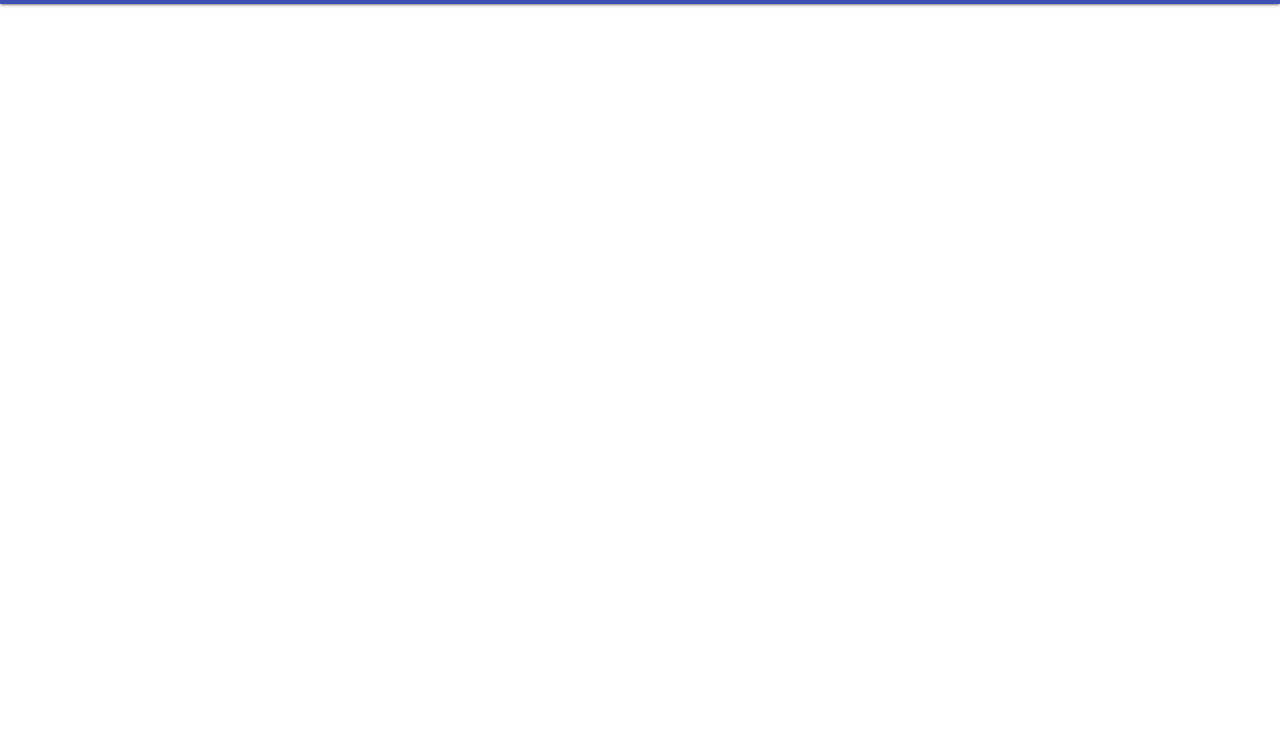
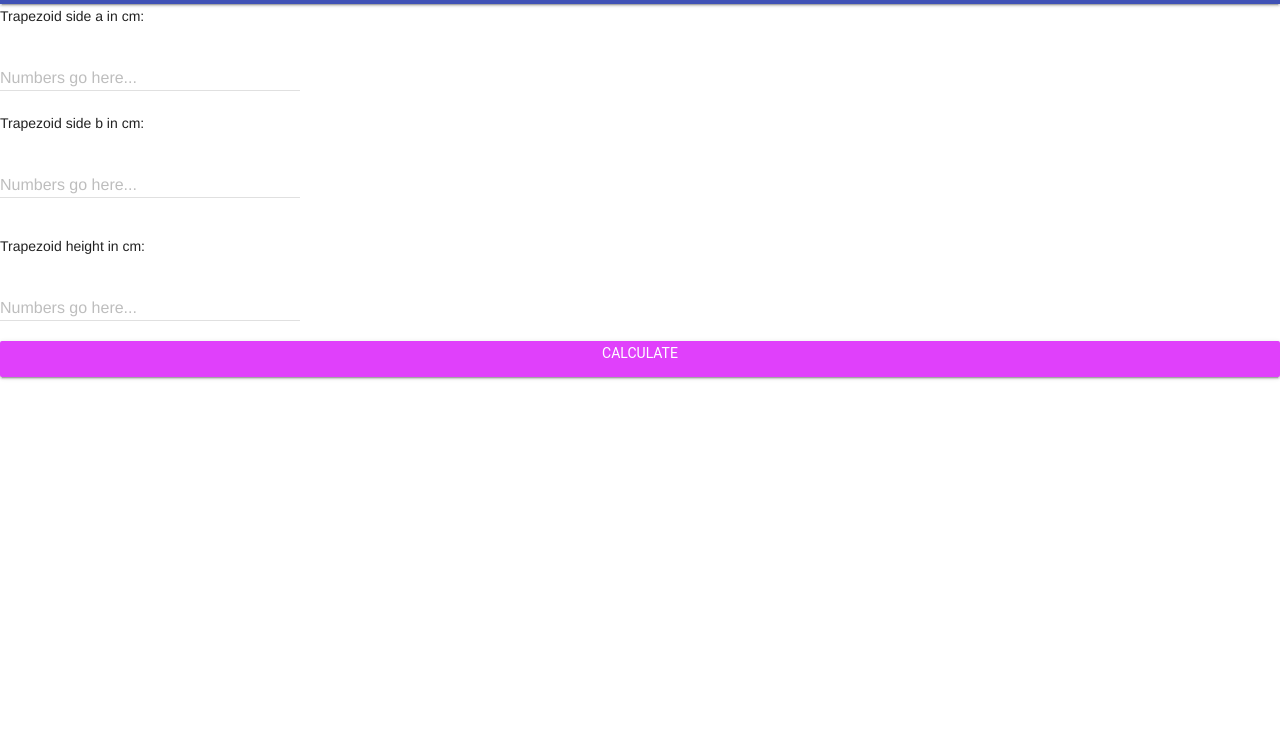
Before and after one commit to KestrelBryce/Unit3-01-HTML-AreaTrapezoid, a plain HTML site: page index.html in a window 1280 px wide. Shown: the part 60-800 px from the top of the page. Drawn offline with nearby package versions, Linux system fonts and the light colour scheme.

Commit message:
There's no way I'm getting above a 2 on this

```diff
--- a/index.html
+++ b/index.html
@@ -8,9 +8,9 @@
     <meta name="viewport" content="width=device-width, initial-scale=1.0" />
 
     <!-- favicon -->
-    <link rel="MONEY_HEART_FAVICON" sizes="180x180" href="./fav_index/MONEY_HEART_FAVICON.jpg" />
-    <link rel="icon" type="image/jpg" sizes="32x32" href="./fav_index/MONEY_HEART_FAVICON.jpg" />
-    <link rel="icon" type="image/jpg" sizes="16x16" href="./fav_index/MONEY_HEART_FAVICON.jpg" />
+    <link rel="Trapezoid_favicon" sizes="180x180" href="./fav_index/Trapezoid_favicon.png" />
+    <link rel="icon" type="image/png" sizes="32x32" href="./fav_index/Trapezoid_favicon.png" />
+    <link rel="icon" type="image/png" sizes="16x16" href="./fav_index/Trapezoid_favicon.png" />
     <link rel="manifest" href="./fav_index/site.webmanifest" />
     <link rel="stylesheet" href="https://fonts.googleapis.com/icon?family=Material+Icons" />
     <link rel="stylesheet" href="https://code.getmdl.io/1.3.0/material.indigo-purple.min.css" />
@@ -18,7 +18,7 @@
   </head>
 
   <!-- page title -->
-    <title>Trapezoid exchange calculator</title>
+    <title>Trapezoid area calculator</title>
   </head>
   <body>
     <script defer src="https://code.getmdl.io/1.3.0/material.min.js"></script>
@@ -26,8 +26,64 @@
     <div class="mdl-layout mdl-js-layout mdl-layout--fixed-header">
       <header class="mdl-layout__header">
         <div class="mdl-layout__header-row">
-          <span class="mdl-layout-title">Canadian money exchange calculator</span>
+          <span class="mdl-layout-title">Trapezoid area calculator</span>
         </div>
       </header>
 
+      <!-- User input -->
+      <!-- Side a textbox -->
+      <p>Trapezoid side a in cm:</p>
+          <div class="mdl-textfield mdl-js-textfield">
+            <input
+              class="mdl-textfield__input"
+              type="text"
+              pattern="-?[0-9]*(\.[0-9]+)?"
+              id="Side-a-here"
+            />
+            <label class="mdl-textfield__label" for="Side-a-here">Numbers go here... </label>
+            <span class="mdl-textfield__error">Input is not a number!</span>
+          </div>
+
+
+        <!-- Side b textbox -->
+        <p>Trapezoid side b in cm:</p>
+          <div class="mdl-textfield mdl-js-textfield">
+            <input
+              class="mdl-textfield__input"
+              type="text"
+              pattern="-?[0-9]*(\.[0-9]+)?"
+              id="Side-b-here"
+            />
+            <label class="mdl-textfield__label" for="Side-b-here">Numbers go here... </label>
+            <span class="mdl-textfield__error">Input is not a number!</span>
+          </div>
+
+
+          <!-- Height textbox -->
+        </p>
+              <p>Trapezoid height in cm:</p>
+          <div class="mdl-textfield mdl-js-textfield">
+            <input
+              class="mdl-textfield__input"
+              type="text"
+              pattern="-?[0-9]*(\.[0-9]+)?"
+              id="Height-here"
+            />
+            <label class="mdl-textfield__label" for="Height-here">Numbers go here... </label>
+            <span class="mdl-textfield__error">Input is not a number!</span>
+          </div>
+
+        <!-- area calculate button -->
+        <button class="mdl-button mdl-js-button mdl-button--raised mdl-js-ripple-effect mdl-button--accent" onclick="javascript:Calculate_area()">
+          <p>Calculate</p>
+        </button>
+        <br />
+        <p>
+          <div id="Trapezoid_area">
+
+          </div>
+        </p>
+      </main>
+    </div>
+  </body>
 </html>
--- a/js/script.js
+++ b/js/script.js
@@ -0,0 +1,19 @@
+  /* This function calculates the area of a trapezoid.
+*/
+
+function Calculate_area() {
+  // input
+  let Side_a = document.getElementById('Side-a-here').value;
+  let Side_b = document.getElementById('Side-b-here').value;
+  let Height = document.getElementById('Height-here').value;
+
+  // naming constants and stuff
+  const Half_rate = 0.5
+  let Trapezoid_area = (Side_a + Side_b) * Half_rate * Height;
+
+  // remember to use .toFixed(2) to round to two decimal places
+
+  // output for area
+  document.getElementById('Trapezoid-results').innerHTML = "Your    area rounded to the nearest hundreth is " +            Trapezoid_area.toFixed(2) + "cm."
+
+}
```
Also changed, not shown: fav_index/Trapezoid_favicon.png (added).
